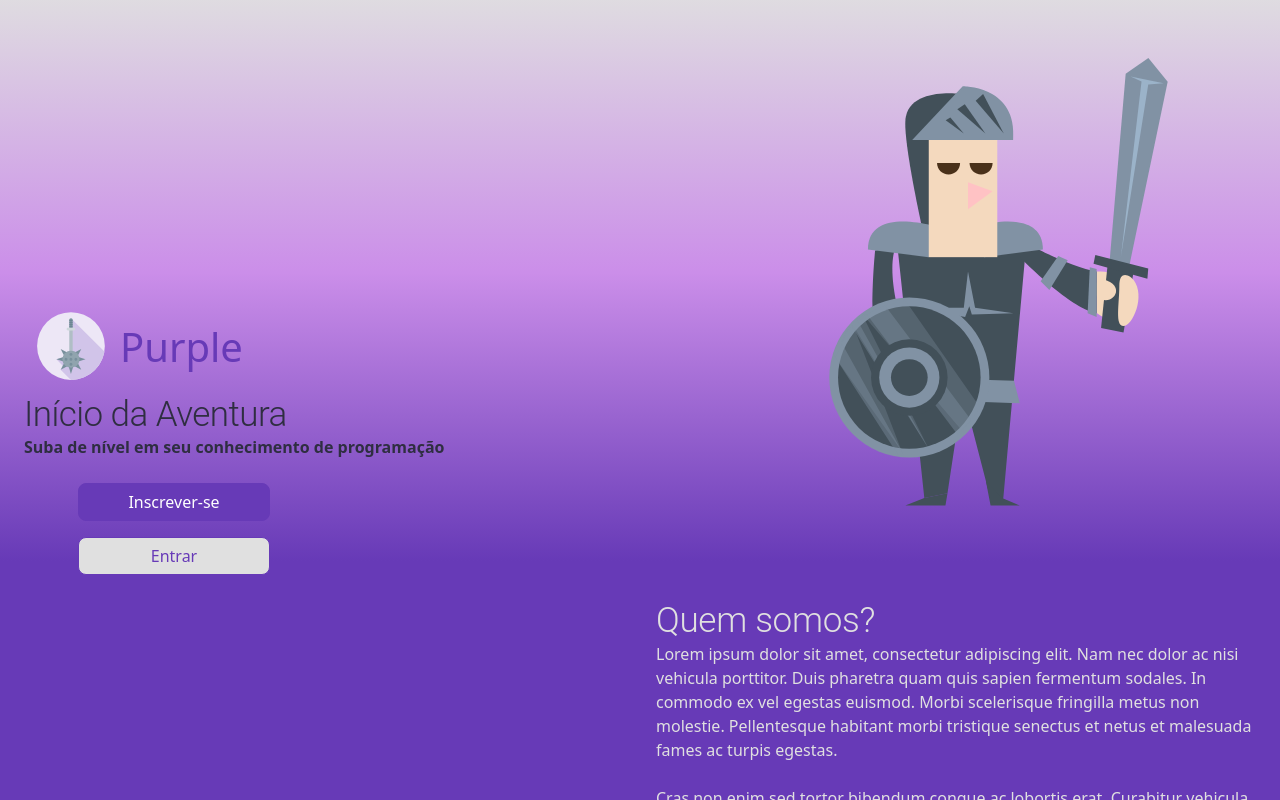
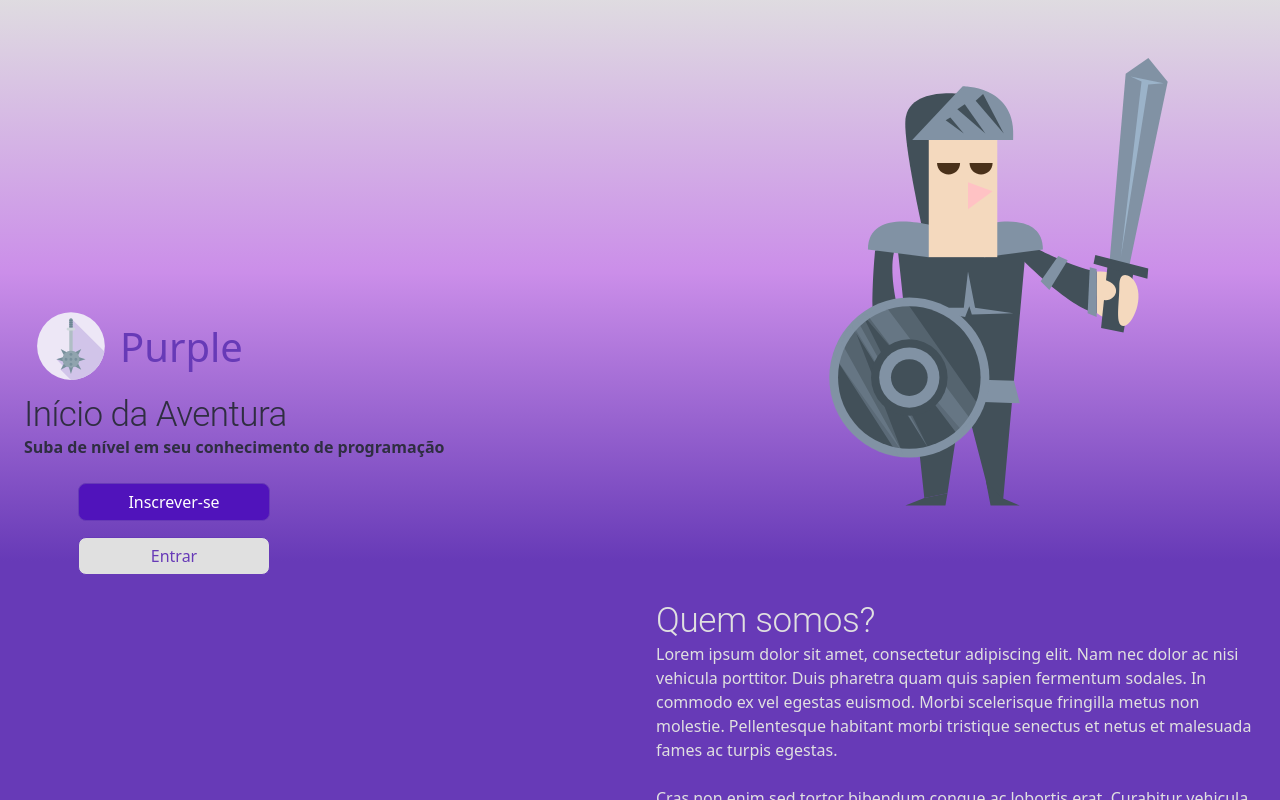
Before and after one commit to danielafarias/purpose, a Next.js app: page / in a window 1280 px wide. In both pictures the pointer is over the button "Inscrever-se". Shown: the top 800 px of the page. Built offline with nearby package versions, Linux system fonts and the light colour scheme.

Commit message:
Adição do efeito hover nos botões do componente Welcome

```diff
--- a/styles/welcome.module.scss
+++ b/styles/welcome.module.scss
@@ -36,6 +36,10 @@
             width: 12rem;
             margin: 0.5rem auto;
 
+            &:hover {
+                background-color: #5013bb;
+            }
+
             &:focus{
                 box-shadow: none;
             }
@@ -48,6 +52,11 @@
             border-radius: 0.5rem;
             width: 12rem;
             margin: 0.5rem auto;
+
+            &:hover {
+                background-color: #aea5be;
+                color: #5013bb;
+            }
 
             &:focus{
                 box-shadow: none;
```
